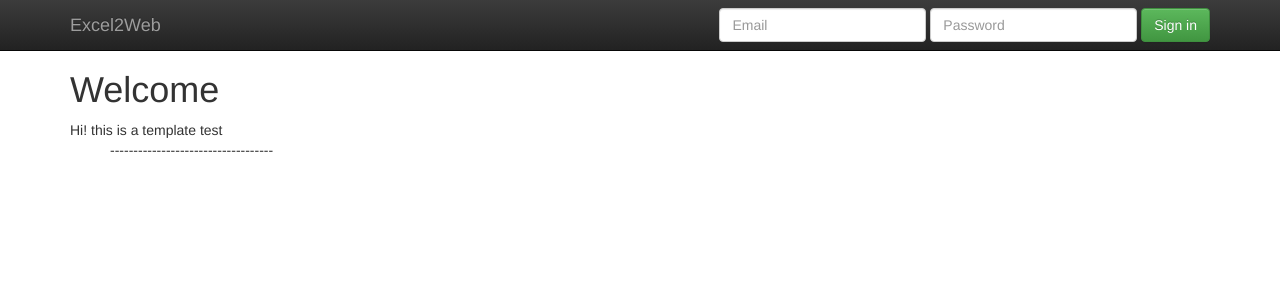
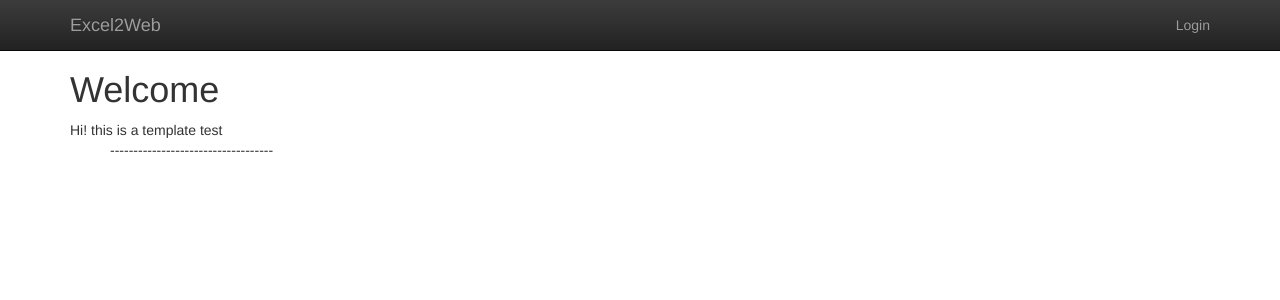
Before and after one commit to Guillelerial/django, a Django app: template excel2web/templates/player/home.html in a window 1280 px wide. Shown: the top 300 px of the page. Run offline with Django 3.2, Linux system fonts and the light colour scheme; the template is opened without the code that fills it, so the values that code supplies are empty; some libraries are stand-ins or nearby versions.

Commit message:
refactord views to use login and logout

```diff
--- a/excel2web/excel2web/settings.py
+++ b/excel2web/excel2web/settings.py
@@ -124,3 +124,7 @@ STATIC_URL = '/static/'
 STATICFILES_DIRS = [
     os.path.join(BASE_DIR, "static")
 ]
+
+LOGIN_REDIRECT_URL = "player_home"
+LOGOUT_REDIRECT_URL = "welcome_page"
+LOGIN_URL = "player_login"
--- a/excel2web/excel2web/urls.py
+++ b/excel2web/excel2web/urls.py
@@ -22,7 +22,7 @@ from . import views
 
 urlpatterns = [
     url(r'^admin/', admin.site.urls),
-    url(r'welcome/', views.welcome_page),
+    url(r'welcome/', views.welcome_page, name="welcome_page"),
     path(r'player/', include('player.urls')),
     # The above entry chops anything before 'player/' and then looks up the url on the player app
     url(r"^$", views.welcome_page)
--- a/excel2web/excel2web/views.py
+++ b/excel2web/excel2web/views.py
@@ -1,5 +1,7 @@
-from django.shortcuts import render
+from django.shortcuts import render, redirect
 
 
 def welcome_page(request):
+    if request.user.is_authenticated:
+        return redirect('player_home')
     return render(request, "excel2web/welcome.html")
--- a/excel2web/player/urls.py
+++ b/excel2web/player/urls.py
@@ -1,7 +1,10 @@
 from django.conf.urls import url
+from django.contrib.auth.views import LoginView, LogoutView
 
 from . import views
 
 urlpatterns = [
-    url(r'$', views.home)  # $ ensures that the path finishes here
+    url(r'home', views.home, name="player_home"),  # $ ensures that the path finishes here
+    url(r'login$', LoginView.as_view(template_name="player/login_form.html"), name="player_login"),
+    url(r'logout$', LogoutView.as_view(), name="player_logout"),
 ]
--- a/excel2web/player/views.py
+++ b/excel2web/player/views.py
@@ -1,11 +1,13 @@
 from django.shortcuts import render
+from django.contrib.auth.decorators import login_required
 
 from gameplay.models import Game
 
 
 # Create your views here.
+@login_required
 def home(request):
     # Path is relative to the template folder on this app
     my_games = Game.objects.games_for_user(request.user)
     active_games = my_games.active()
-    return render(request, "player/home.html", {'games': my_games, 'active_games':active_games})
+    return render(request, "player/home.html", {'games': my_games, 'active_games': active_games})
--- a/excel2web/templates/base.html
+++ b/excel2web/templates/base.html
@@ -32,17 +32,14 @@
           </button>
           <a class="navbar-brand" href="/">Excel2Web</a>
         </div>
-        <div id="navbar" class="navbar-collapse collapse">
-          <form class="navbar-form navbar-right" role="form">
-            <div class="form-group">
-              <input type="text" placeholder="Email" class="form-control">
-            </div>
-            <div class="form-group">
-              <input type="password" placeholder="Password" class="form-control">
-            </div>
-            <button type="submit" class="btn btn-success">Sign in</button>
-          </form>
-        </div><!--/.navbar-collapse -->
+          <ul class="nav navbar-nav navbar-right">
+              {% if user.is_authenticated %}
+                <li><a href="{% url 'player_logout' %}">Logout</a> </li>
+              {% else %}
+                <li><a href="{% url 'player_login' %}">Login</a> </li>
+              {% endif %}
+          </ul>
+          <!--/.navbar-collapse -->
       </div>
     </nav>
     <div class="container">
```
Also changed, not shown: excel2web/templates/player/login_form.html (added, +18 -0 lines), excel2web/db.sqlite3.
